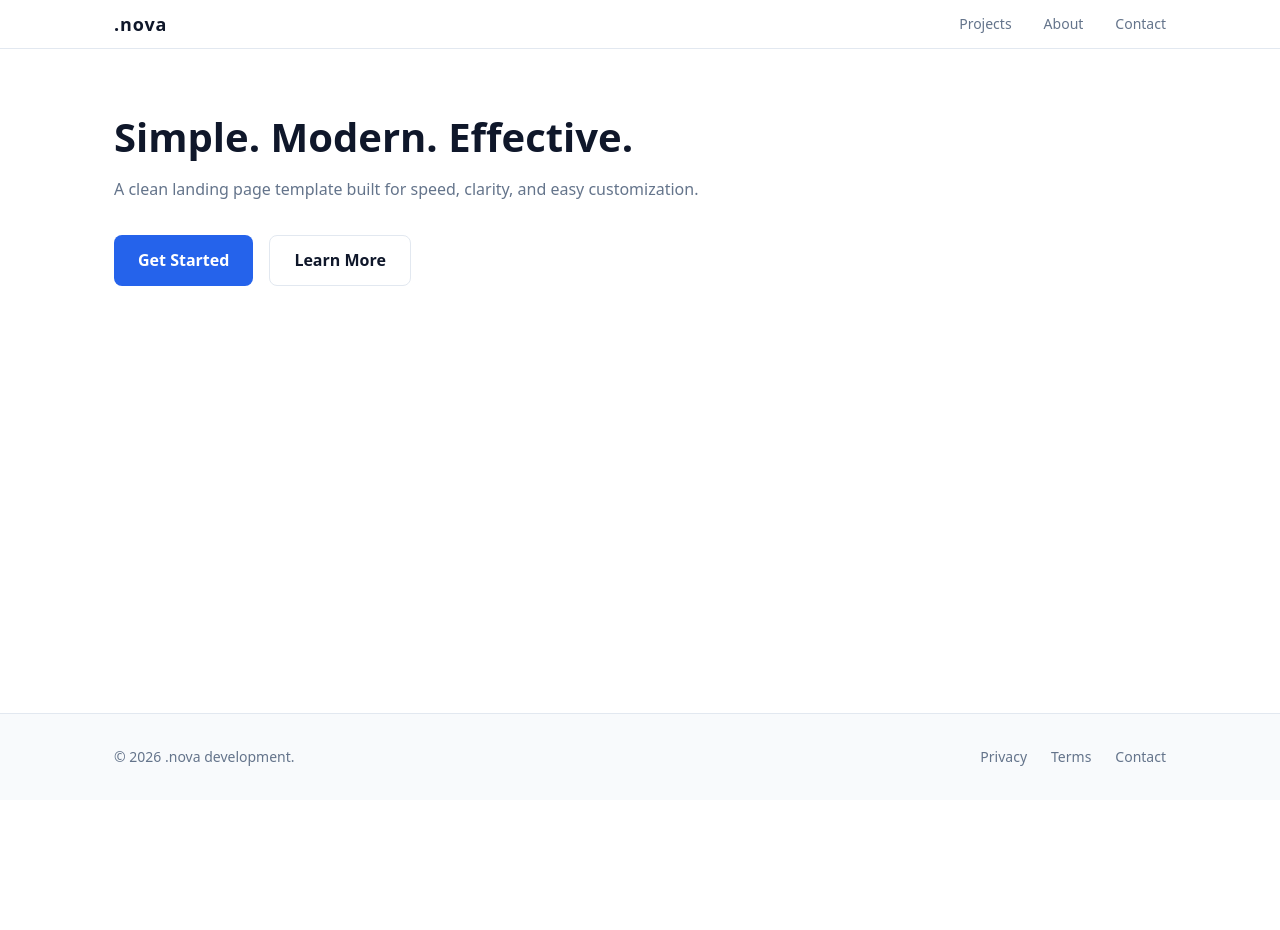
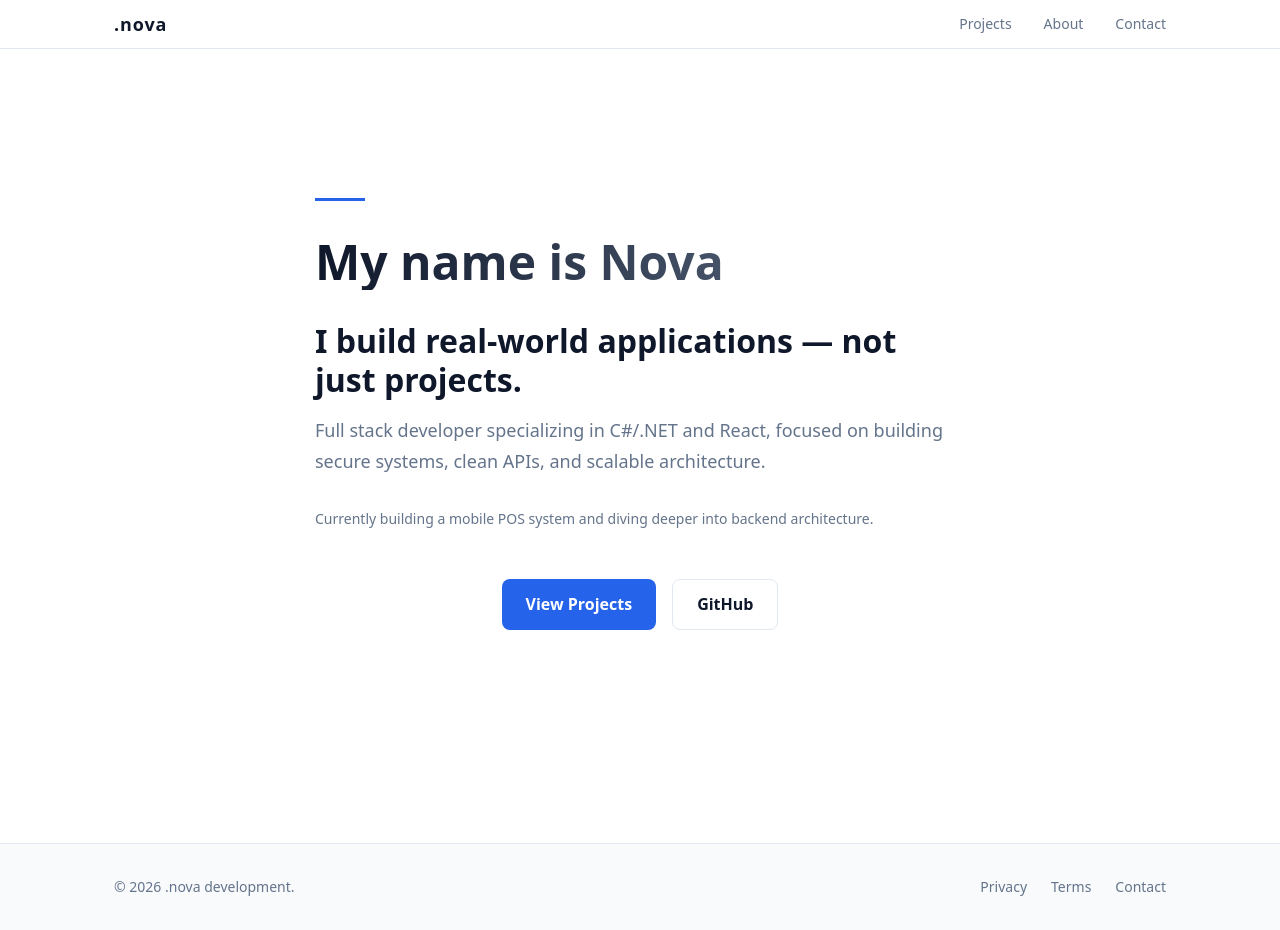
Before and after one commit to MikeReyes102/dev-portfolio, a React (Vite) app: page / in a window 1280 px wide. Before the commit the page ends 800 px from the top, so only its background shows below. Built offline with nearby package versions, Linux system fonts and the light colour scheme.

Commit message:
Hero baseline layout and styles added.

```diff
--- a/src/components/sections/Hero.jsx
+++ b/src/components/sections/Hero.jsx
@@ -1,19 +1,34 @@
+import '../../styles/Hero.css'
+
 const Hero = () => {
   return (
-    <section className="section">
-      <div className="container">
-        <div style={{ maxWidth: "600px" }}>
-          <h1>Simple. Modern. Effective.</h1>
+    <section id="hero" className="hero">
+      <div className="container hero-container">
+        <div className="hero-content">
+          <h1>My name is Nova</h1>
+          <h2>
+            I build real-world applications — not just projects.
+          </h2>
 
-          <p style={{ marginTop: "1rem" }}>
-            A clean landing page template built for speed,
-            clarity, and easy customization.
+          <p className="hero-subtext">
+            Full stack developer specializing in C#/.NET and React, focused on building
+            secure systems, clean APIs, and scalable architecture.
           </p>
 
-          <div style={{ marginTop: "2rem", display: "flex", gap: "1rem" }}>
-            <button className="btn btn-primary">Get Started</button>
-            <button className="btn btn-outline">Learn More</button>
+          <p className="hero-tagline">
+            Currently building a mobile POS system and diving deeper into backend architecture.
+          </p>
+
+          <div className="hero-actions">
+            <a href="#projects" className="btn btn-primary">
+              View Projects
+            </a>
+
+            <a href="https://github.com/mikereyes102" className="btn btn-outline">
+              GitHub
+            </a>
           </div>
+
         </div>
       </div>
     </section>
--- /dev/null
+++ b/src/styles/Hero.css
@@ -0,0 +1,66 @@
+/* Hero Styles */
+
+
+.hero {
+    display: flex;
+    align-items: center;
+    justify-content: center;
+    text-align: center;
+    min-height: calc(100vh - 70px);
+
+}
+
+.hero-container {
+    display: flex;
+    align-items: center;
+    justify-content: flex-start;
+}
+
+.hero-content {
+  max-width: 650px;
+  text-align: left;
+  display: flex;
+  flex-direction: column;
+  gap: var(--space-4);
+}
+.hero-content::before {
+  content: "";
+  display: block;
+  width: 50px;
+  height: 3px;
+  background: var(--color-primary);
+  margin-bottom: var(--space-4);
+}
+
+/* Typography refinement */
+.hero h1 {
+    font-size: 3rem;
+    line-height: 1.2;
+    margin-bottom: var(--space-4);
+    background: linear-gradient(to right,
+            var(--color-text),
+            var(--color-muted));
+    -webkit-background-clip: text;
+    -webkit-text-fill-color: transparent;
+}
+
+.hero-subtext {
+  font-size: var(--text-lg);
+  line-height: 1.7;
+  margin-bottom: var(--space-4);
+}
+
+.hero-tagline {
+  font-size: var(--text-sm);
+  line-height: 1.6;
+  color: var(--color-muted);
+  margin-bottom: var(--space-6);
+}
+
+/* Buttons */
+.hero-actions {
+    display: flex;
+    justify-content: center;
+    gap: var(--space-4);
+    flex-wrap: wrap;
+}
```
